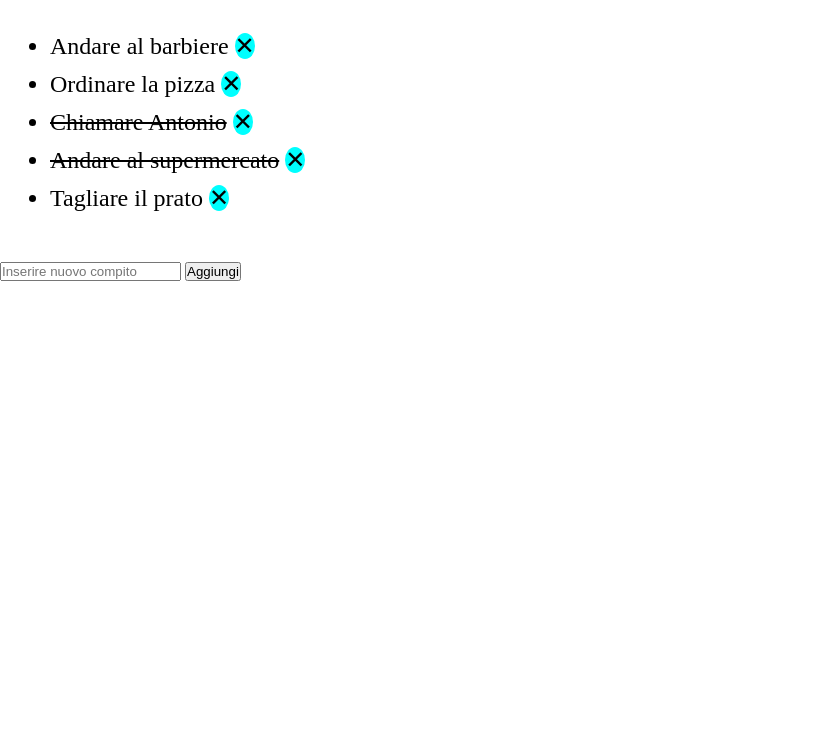
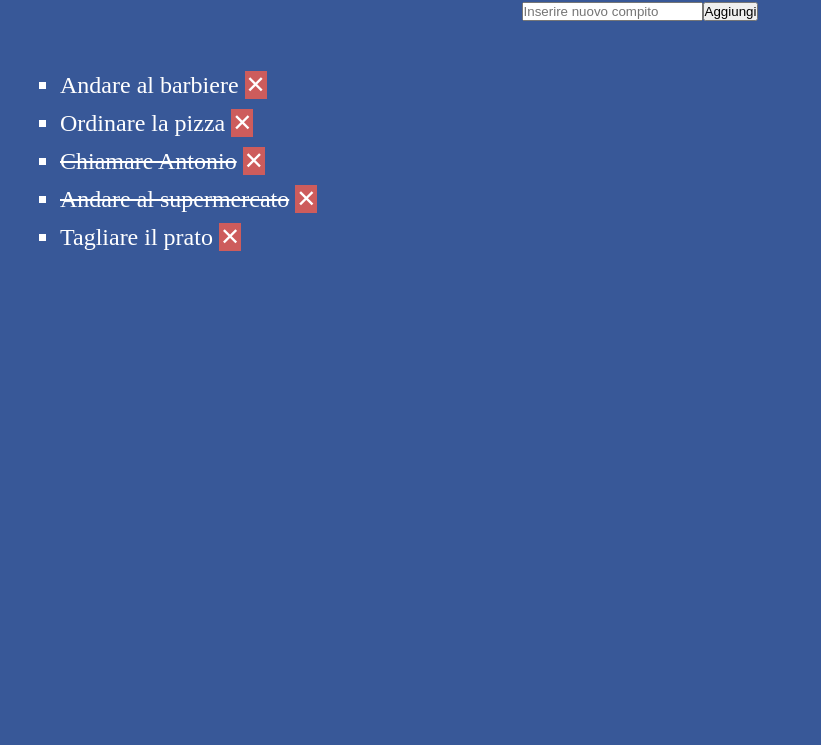
Before and after one commit to Fraianni/vue-todolist, a plain HTML site: page index.html in a window 1280 px wide. Shown: the part 55-800 px from the top of the page, without its empty margins (0-821 px from the left). Drawn offline with nearby package versions, Linux system fonts and the light colour scheme.

Commit message:
"miglioramenti" estetici

```diff
--- a/index.html
+++ b/index.html
@@ -13,6 +13,10 @@
 <body>
     <div id="app">
         <h1>TO-DO-LIST</h1>
+        <div class="input_box">
+            <input type="text" placeholder="Inserire nuovo compito" v-model="new_todo" @keyup.enter="add_todo">
+            <button @click="add_todo"> Aggiungi </button>
+        </div>
         <ul>
             <li v-for="(todo, todo_position) in list">
                 <span @click="change_done(todo)" :class="{overline: todo.done==true}">{{todo.text}}</span>
@@ -21,8 +25,9 @@
             </li>
         </ul>
 
-        <input type="text" placeholder="Inserire nuovo compito" v-model="new_todo" @keyup.enter="add_todo">
-        <button @click="add_todo"> Aggiungi </button>
+
+
+
     </div>
 
     <script src="js/script.js"></script>
--- a/style.css
+++ b/style.css
@@ -2,6 +2,16 @@
     margin: 0;
     padding: 0;
     box-sizing: border-box;
+}
+
+body {
+    background-color: rgb(56, 88, 152);
+
+}
+
+#app {
+    padding: 10px;
+    color: white;
 }
 
 h1 {
@@ -10,6 +20,7 @@ h1 {
 
 ul {
     margin: 50px;
+    list-style-type: square;
 }
 
 li {
@@ -18,12 +29,16 @@ li {
 }
 
 .cross {
-    background-color: aqua;
-    border-radius: 50%;
+    background-color: indianred;
+    padding: 1px;
 }
 
 .overline {
     text-decoration: line-through;
 }
 
-input {}
+.input_box {
+    display: flex;
+    justify-content: center;
+    margin-top: 10px;
+}
```
